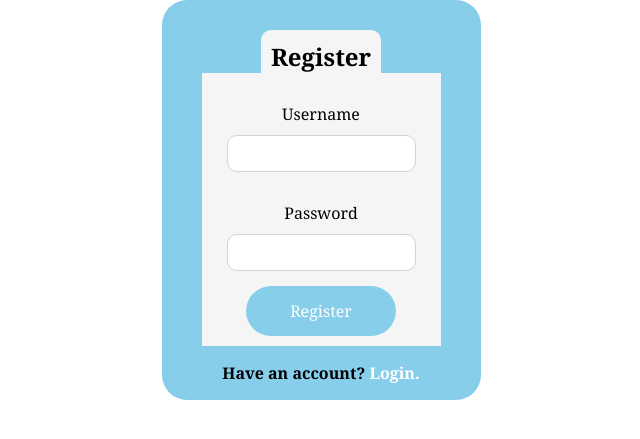
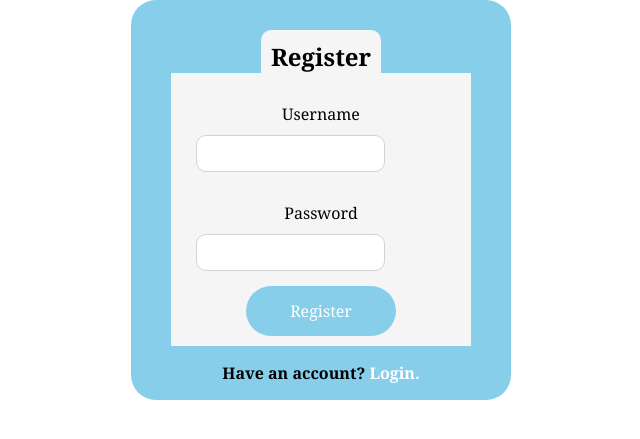
Before and after one commit to zcoder365/MySeriesofFortunateEvents, a Flask app: page /signup in a window 1280 px wide. Shown: the part 158-597 px from the top of the page, without its empty margins (319-959 px from the left). Run offline with Flask 3, Linux system fonts and the light colour scheme.

Commit message:
update width of the form container

```diff
--- a/static/styles.css
+++ b/static/styles.css
@@ -92,7 +92,7 @@ nav .left-justify {
 }
 
 .form-container {
-    width: inherit;
+    width: 300px;
     display: inline-block;
     align-self: center;
     background-color: skyblue;
```
